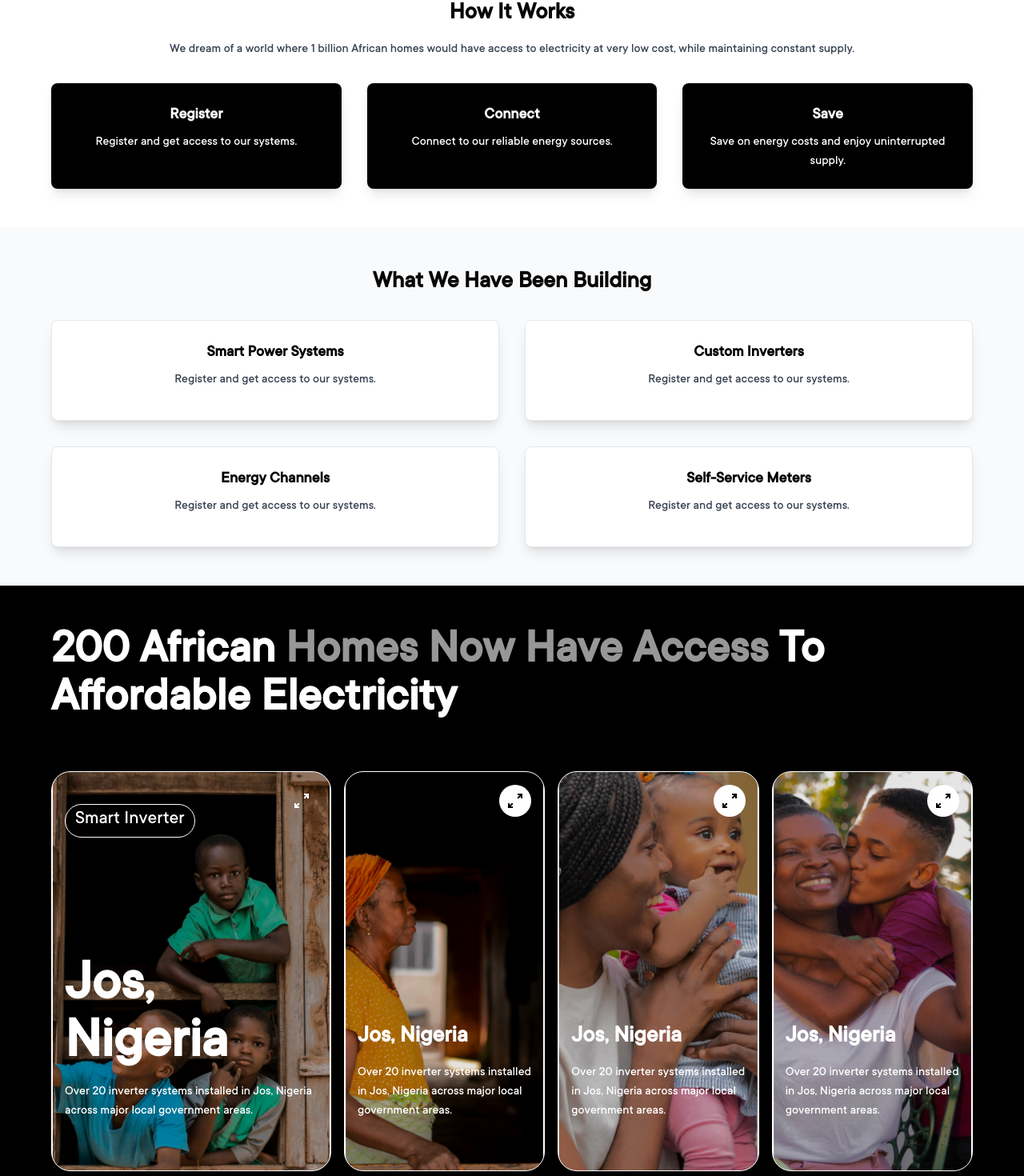
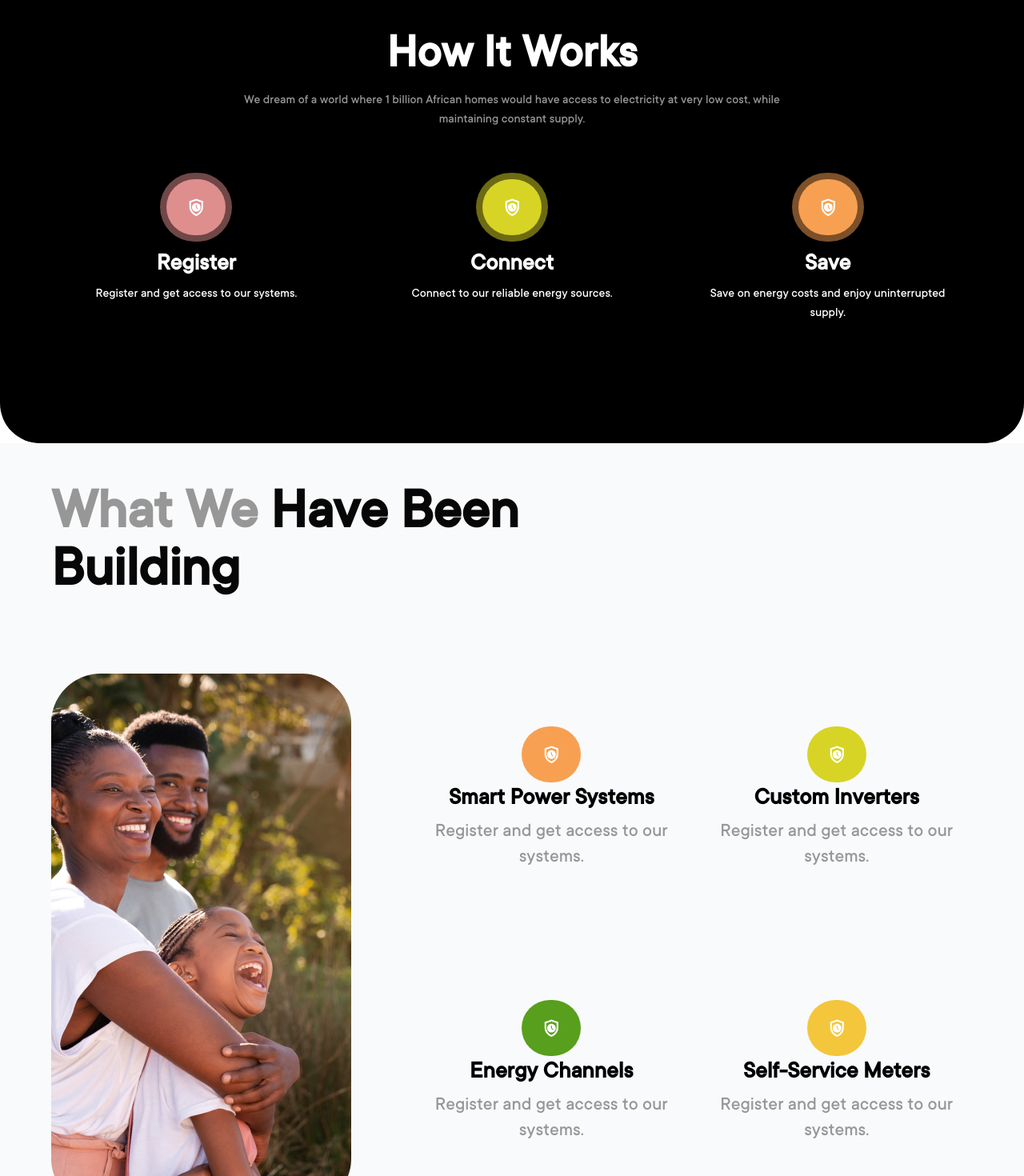
Before and after one commit to EmekaIwuagwu/mycubeenergy-ui, a React (Vite) app: page / in a window 1280 px wide. Shown: the part 852-2322 px from the top of the page at 80% size. Built offline with nearby package versions, Linux system fonts and the light colour scheme.

Commit message:
feat: Implement how it work

```diff
--- a/src/modules/website/components/Hero.jsx
+++ b/src/modules/website/components/Hero.jsx
@@ -3,7 +3,7 @@ import React from "react";
 const Hero = () => {
   return (
     <section
-      className="min-h-dvh flex flex-col justify-center items-center font-tt-commons text-white pt-12 sm:pt-44 pb-16 px-4"
+      className="min-h-dvh flex flex-col justify-center items-center font-tt-commons text-white pt-12 sm:pt-44 pb-28 px-4"
       style={{
         backgroundImage: "url(/assets/Images/hero.png)",
         backgroundSize: "cover",
--- a/src/modules/website/components/HowItWorks.jsx
+++ b/src/modules/website/components/HowItWorks.jsx
@@ -2,34 +2,50 @@ import React from "react";
 
 const HowItWorks = () => {
   return (
-    <section className="bg-white py-12 px-4 sm:px-6 lg:px-8">
-      <div className="max-w-6xl mx-auto text-center">
+    <section className="bg-black py-12 px-4 sm:px-6 lg:px-8 rounded-[50px] -mt-10">
+      <div className="max-w-6xl mx-auto text-center py-20">
         {/* Main Heading */}
-        <h2 className="text-3xl font-bold mb-4 text-custom-black">
+        <h2 className="text-4xl sm:text-6xl font-bold mb-4 text-white">
           How It Works
         </h2>
         {/* Description */}
-        <p className="mb-8 text-gray-700">
-          We dream of a world where 1 billion African homes would have access to electricity at very low cost, while maintaining constant supply.
+        <p className="mb-8 text-deep-gray w-3/5 mx-auto">
+          We dream of a world where 1 billion African homes would have access to
+          electricity at very low cost, while maintaining constant supply.
         </p>
 
         {/* Action Steps */}
         <div className="grid grid-cols-1 md:grid-cols-3 gap-8">
           {/* Step 1: Register */}
-          <div className="bg-black text-white p-6 rounded-lg shadow-lg">
-            <h3 className="text-xl font-bold mb-2">Register</h3>
+          <div className="bg-black text-white p-6 rounded-lg shadow-lg flex flex-col items-center">
+            <div className="bg-[#DF8E8E]/50 p-2 rounded-full">
+              <div className="bg-[#DF8E8E] px-7 py-6 rounded-full w-fit">
+                <img src="/assets/icons/safety_check.svg" alt="safety_check" />
+              </div>
+            </div>
+            <h3 className="text-3xl font-bold my-2">Register</h3>
             <p>Register and get access to our systems.</p>
           </div>
 
           {/* Step 2: Connect */}
-          <div className="bg-black text-white p-6 rounded-lg shadow-lg">
-            <h3 className="text-xl font-bold mb-2">Connect</h3>
+          <div className="bg-black text-white p-6 rounded-lg shadow-lg flex flex-col items-center">
+            <div className="bg-[#D7D426]/50 p-2 rounded-full">
+              <div className="bg-[#D7D426] px-7 py-6 rounded-full w-fit">
+                <img src="/assets/icons/safety_check.svg" alt="safety_check" />
+              </div>
+            </div>
+            <h3 className="text-3xl font-bold my-2">Connect</h3>
             <p>Connect to our reliable energy sources.</p>
           </div>
 
           {/* Step 3: Save */}
-          <div className="bg-black text-white p-6 rounded-lg shadow-lg">
-            <h3 className="text-xl font-bold mb-2">Save</h3>
+          <div className="bg-black text-white p-6 rounded-lg shadow-lg flex flex-col items-center">
+            <div className="bg-[#F8A052]/50 p-2 rounded-full">
+              <div className="bg-[#F8A052] px-7 py-6 rounded-full w-fit">
+                <img src="/assets/icons/safety_check.svg" alt="safety_check" />
+              </div>
+            </div>
+            <h3 className="text-3xl font-bold my-2">Save</h3>
             <p>Save on energy costs and enjoy uninterrupted supply.</p>
           </div>
         </div>
--- a/src/modules/website/components/SmartInverterSection.jsx
+++ b/src/modules/website/components/SmartInverterSection.jsx
@@ -17,7 +17,7 @@ const SmartInverterSection = () => {
     <section className="bg-black text-white py-12 px-4 sm:px-6 lg:px-8">
       <div className="max-w-6xl mx-auto">
         {/* Main Heading */}
-        <h2 className="text-6xl font-bold mb-16 text-white capitalize">
+        <h2 className="sm:text-6xl text-4xl font-bold mb-16 text-white capitalize">
           200 African{" "}
           <span className="text-deep-gray">Homes Now have access</span> to
           affordable electricity
--- a/src/modules/website/components/WhatWeBuild.jsx
+++ b/src/modules/website/components/WhatWeBuild.jsx
@@ -3,44 +3,63 @@ import React from "react";
 const WhatWeBuild = () => {
   return (
     <section className="bg-gray-50 py-12 px-4 sm:px-6 lg:px-8">
-      <div className="max-w-6xl mx-auto text-center">
+      <div className="max-w-6xl mx-auto">
         {/* Main Heading */}
-        <h2 className="text-3xl font-bold mb-8 text-custom-black">
-          What We Have Been Building
+        <h2 className="sm:text-7xl text-4xl font-bold mb-24 text-custom-black max-w-[700px]">
+          <span className="text-deep-gray"> What We </span> Have Been Building
         </h2>
 
+        <div className="flex gap-20 justify-between">
+          <img
+            src="/assets/Images/3d-electric-car-building.png"
+            alt="What we build image"
+            className="hidden md:block"
+          />
           {/* Items */}
-        <div className="grid grid-cols-1 md:grid-cols-2 gap-8">
+          <div className="grid grid-cols-1 md:grid-cols-2 gap-4">
             {/* Item 1: Smart Power Systems */}
-          <div className="bg-white border border-gray-200 rounded-lg p-6 shadow-lg">
-            <h3 className="text-xl font-bold mb-2">Smart Power Systems</h3>
-            <p className="text-gray-700 mb-4">
+            <div className="rounded-lg p-4 flex flex-col justify-center items-center">
+              <div className="bg-[#F8A052] px-7 py-6 rounded-full">
+                <img src="/assets/icons/safety_check.svg" alt="safety_check" />
+              </div>
+              <h3 className="text-3xl font-bold mb-2">Smart Power Systems</h3>
+              <p className="text-deep-gray text-center text-2xl mb-4">
                 Register and get access to our systems.
               </p>
             </div>
 
             {/* Item 2: Custom Inverters */}
-          <div className="bg-white border border-gray-200 rounded-lg p-6 shadow-lg">
-            <h3 className="text-xl font-bold mb-2">Custom Inverters</h3>
-            <p className="text-gray-700 mb-4">
+            <div className="rounded-lg p-4 flex flex-col justify-center items-center">
+            <div className="bg-[#D7D426] px-7 py-6 rounded-full">
+                <img src="/assets/icons/safety_check.svg" alt="safety_check" />
+              </div>
+              <h3 className="text-3xl font-bold mb-2">Custom Inverters</h3>
+              <p className="text-deep-gray text-center text-2xl mb-4">
                 Register and get access to our systems.
               </p>
             </div>
 
             {/* Item 3: Energy Channels */}
-          <div className="bg-white border border-gray-200 rounded-lg p-6 shadow-lg">
-            <h3 className="text-xl font-bold mb-2">Energy Channels</h3>
-            <p className="text-gray-700 mb-4">
+            <div className="rounded-lg p-4 flex flex-col justify-center items-center">
+            <div className="bg-[#579F1C] px-7 py-6 rounded-full">
+                <img src="/assets/icons/safety_check.svg" alt="safety_check" />
+              </div>
+              <h3 className="text-3xl font-bold mb-2">Energy Channels</h3>
+              <p className="text-deep-gray text-center text-2xl mb-4">
                 Register and get access to our systems.
               </p>
             </div>
 
             {/* Item 4: Self-Service Meters */}
-          <div className="bg-white border border-gray-200 rounded-lg p-6 shadow-lg">
-            <h3 className="text-xl font-bold mb-2">Self-Service Meters</h3>
-            <p className="text-gray-700 mb-4">
+            <div className="rounded-lg p-4 flex flex-col justify-center items-center">
+            <div className="bg-custom-orange px-7 py-6 rounded-full">
+                <img src="/assets/icons/safety_check.svg" alt="safety_check" />
+              </div>
+              <h3 className="text-3xl font-bold mb-2">Self-Service Meters</h3>
+              <p className="text-deep-gray text-center text-2xl mb-4">
                 Register and get access to our systems.
               </p>
+            </div>
           </div>
         </div>
       </div>
```
Also changed, not shown: public/assets/Images/3d-electric-car-building.png (added), public/assets/icons/safety_check.svg (added). Lines whose indentation alone changed are shown as unchanged.
